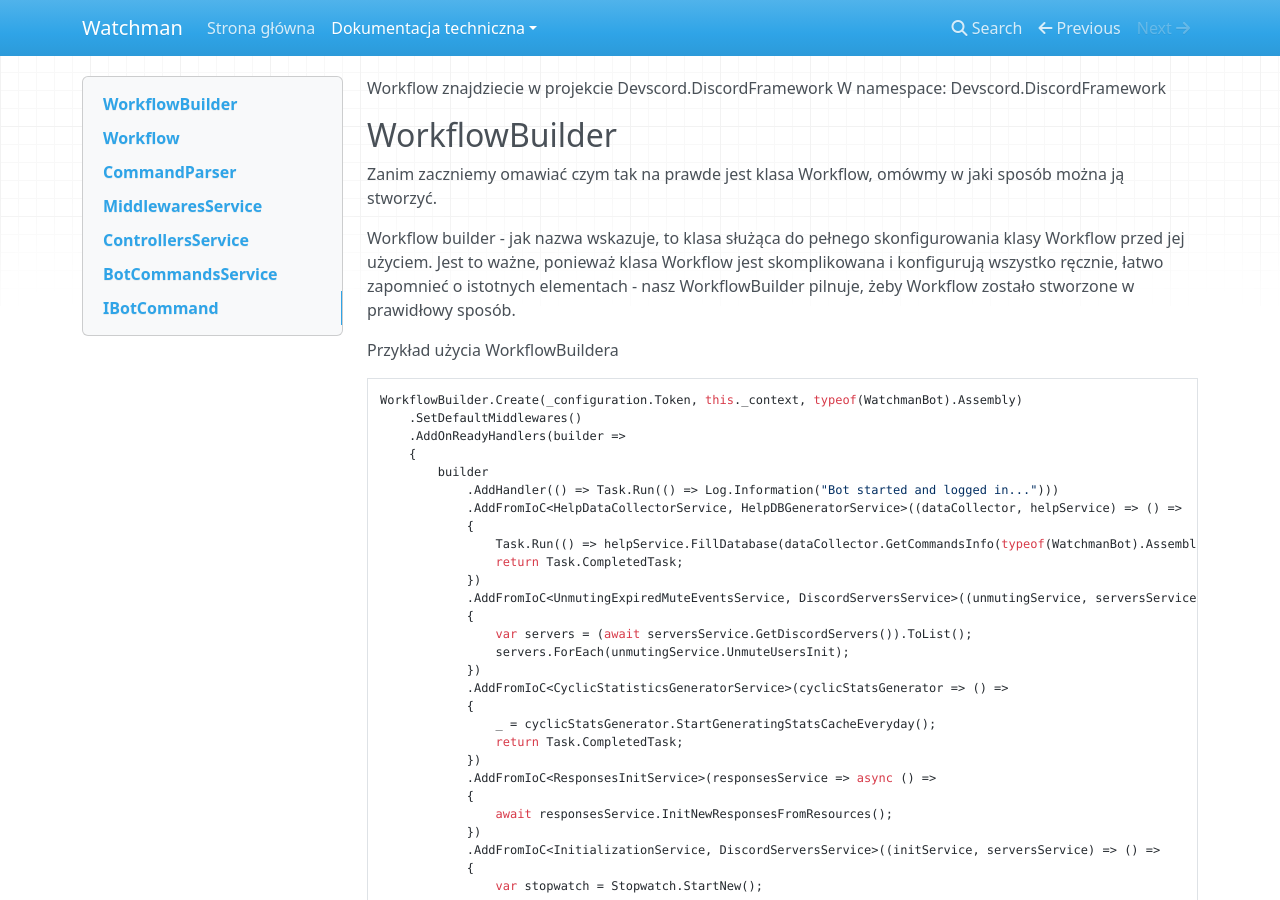
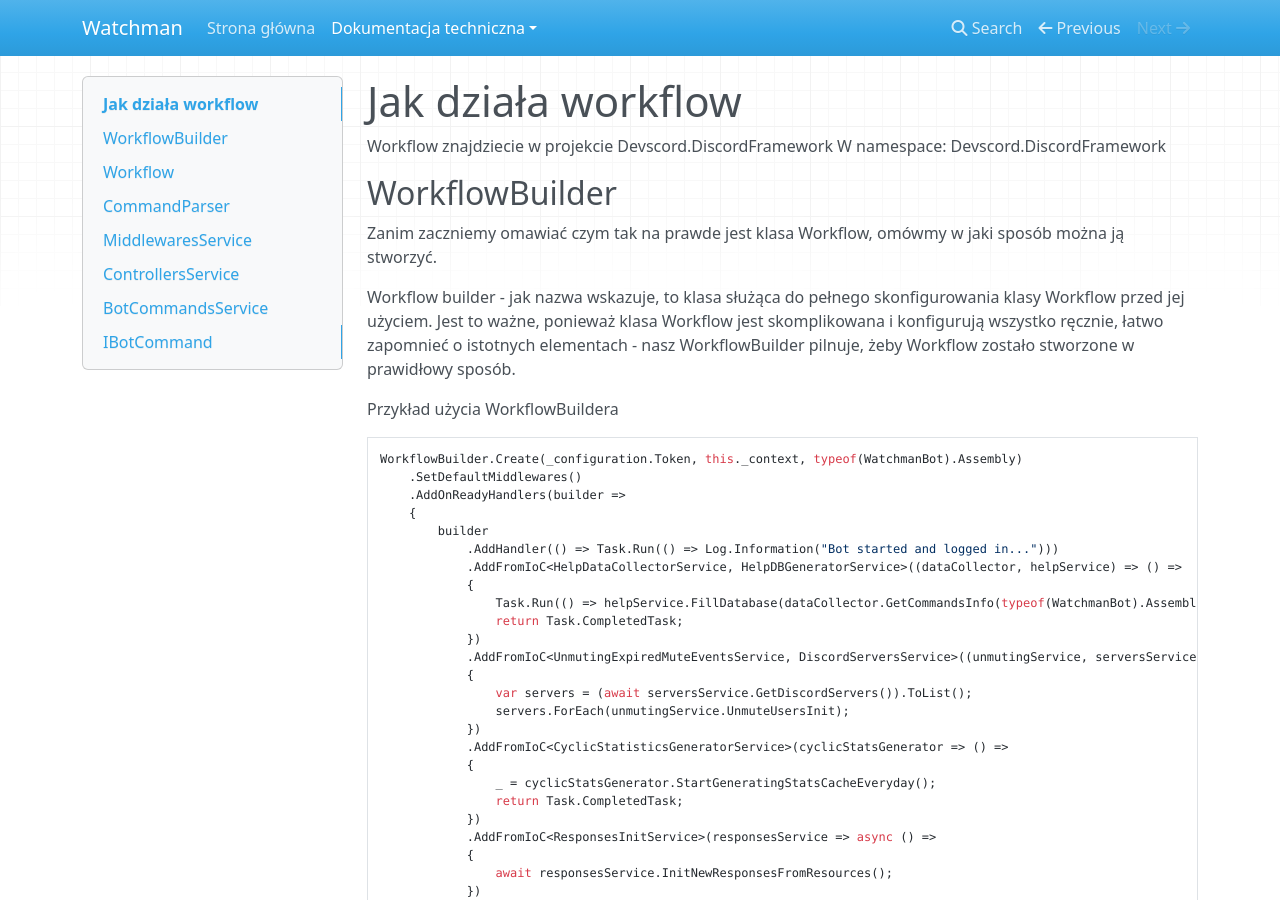
Before and after one commit to Devscord-Team/Watchman, an MkDocs documentation site: the page built from docs/134-workflow.md, in a window 1280 px wide and 900 px high. Built offline with MkDocs 1.6.1, drawn with Linux system fonts in a browser that asks for light colours; nearby versions of some CDN libraries.

Commit message:
Update 134-workflow.md

```diff
--- a/docs/134-workflow.md
+++ b/docs/134-workflow.md
@@ -1,3 +1,5 @@
+# Jak działa workflow
+
 Workflow znajdziecie w projekcie Devscord.DiscordFramework
 W namespace: Devscord.DiscordFramework
 
```
